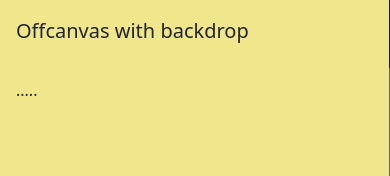
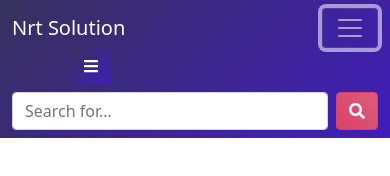
Before and after one commit to NaDa-alomary/Dashboard-master, a plain HTML site: page index.html in a window 390 px wide. Both pictures are taken after a click on the button "Toggle navigation". Shown: the top 176 px of the page. Drawn offline with nearby package versions, Linux system fonts and the light colour scheme; a small style sheet from the web is missing.

Commit message:
add good navbar

```diff
--- a/css/styles.css
+++ b/css/styles.css
@@ -8,17 +8,3 @@
   background: linear-gradient(227deg, rgba(220, 92, 124, 1) 0%, rgba(218, 65, 103, 1) 100%)!important;
   color: white!important;
 }
-body{
-  margin: 0px;
-}
-#a1{
-  color: white;
-  text-decoration: none;
-
-}
-nav {
-  display: flex;
-  background-color: #49297c;
-  padding: 8px 0px 0px 20px;
-  justify-content: space-between;
-}
--- a/index.html
+++ b/index.html
@@ -6,7 +6,7 @@
     <title>Dashboard</title>
     <link rel="shortcut icon" href="/img/favicon.ico" type="image/x-icon">
     <link href="css/styles.css" rel="stylesheet" />
-    <link href="https://cdn.jsdelivr.net/npm/bootstrap@5.1.0/dist/css/bootstrap.min.css" rel="stylesheet" integrity="sha384-EVSTQN3/azprG1Anm3QDgpJLIm9Nao0Yz1ztcQTwFspd3yD65VohhpuuCOmLASjC" crossorigin="anonymous">
+    <link href="https://cdn.jsdelivr.net/npm/bootstrap@5.1.3/dist/css/bootstrap.min.css" rel="stylesheet" integrity="sha384-1BmE4kWBq78iYhFldvKuhfTAU6auU8tT94WrHftjDbrCEXSU1oBoqyl2QvZ6jIW3" crossorigin="anonymous">
     <script src="https://cdnjs.cloudflare.com/ajax/libs/font-awesome/5.15.3/js/all.min.js"
         crossorigin="anonymous"></script>
 </head>
@@ -15,24 +15,33 @@
 
     <nav>
         <div>
+            <nav class="navbar navbar-expand-lg navbar-dark bg-purple">
+                <div class="container-fluid">
+                  <a class="navbar-brand" href="#" id="a1" href="index.html">Nrt Solution</a>
+                  <button class="navbar-toggler" type="button" data-bs-toggle="collapse" data-bs-target="#navbarSupportedContent" aria-controls="navbarSupportedContent" aria-expanded="false" aria-label="Toggle navigation">
+                    <span class="navbar-toggler-icon"></span>
+                  </button>
+                  <div class="collapse navbar-collapse" id="navbarSupportedContent">
+                    <button class="btn btn-primary bg-purple" type="button" data-bs-toggle="offcanvas" data-bs-target="#offcanvasWithBackdrop" aria-controls="offcanvasWithBackdrop"
+                    style="margin-left:60px; border: none;"><i class="fas fa-bars"></i></button>
+                    <!------>
+                    <ul class="navbar-nav me-auto mb-2 mb-lg-0"> </ul>
+                    <!------>
+                    <form class="d-flex">
+                      <input class="form-control me-2" type="search" placeholder="Search for..." aria-label="Search">
+                      <button class="btn btn-outline-success bg-pink" type="submit"><i class="fas fa-search"></i></button>
+                    </form>
+                  </div>
+                </div>
+              </nav>
         <!-- Navbar Brand-->
-            <a id="a1" href="index.html">Nrt Solution</a>
         <!-- Sidebar Toggle Icon-->
-        <button class="btn btn-primary" type="button" data-bs-toggle="offcanvas" data-bs-target="#offcanvasWithBackdrop" aria-controls="offcanvasWithBackdrop"
-        style="border:none;background-color:#49297c; margin-left:60px;"><i class="fas fa-bars"></i></button>
-        </div>
         <!-- Navbar Search-->
-        <div class="container-fluid">
-            <form class="d-flex">
-              <input class="form-control me-2" type="search" style="padding: 7px;" placeholder="Search for..." aria-label="Search">
-              <button class="btn btn-outline-success" type="submit" style="padding: 7px; background-color: rgb(255, 92, 154);"><i class="fas fa-search"></i></button>
-            </form>
-        </div>
         <!-- User Profile-->
     </nav>
 
     <!-- Sidebar -->
-    <div class="offcanvas offcanvas-start" tabindex="-1" id="offcanvasWithBackdrop" aria-labelledby="offcanvasWithBackdropLabel" style="background-color: khaki;">
+    <div class="offcanvas offcanvas-start" tabindex="-1" id="offcanvasWithBackdrop" aria-labelledby="offcanvasWithBackdropLabel">
         <div class="offcanvas-header">
           <h5 class="offcanvas-title" id="offcanvasWithBackdropLabel">Offcanvas with backdrop</h5>
         </div>
@@ -57,7 +66,7 @@
             </footer>
         </div>
     </div>
-    <script src="https://cdn.jsdelivr.net/npm/bootstrap@5.1.0/dist/js/bootstrap.bundle.min.js"crossorigin="anonymous"></script>
+    <script src="https://cdn.jsdelivr.net/npm/bootstrap@5.1.3/dist/js/bootstrap.bundle.min.js" integrity="sha384-ka7Sk0Gln4gmtz2MlQnikT1wXgYsOg+OMhuP+IlRH9sENBO0LRn5q+8nbTov4+1p" crossorigin="anonymous"></script>
     <script src="js/scripts.js"></script>
     <script src="js/charts.js"></script>
 </body>
```
